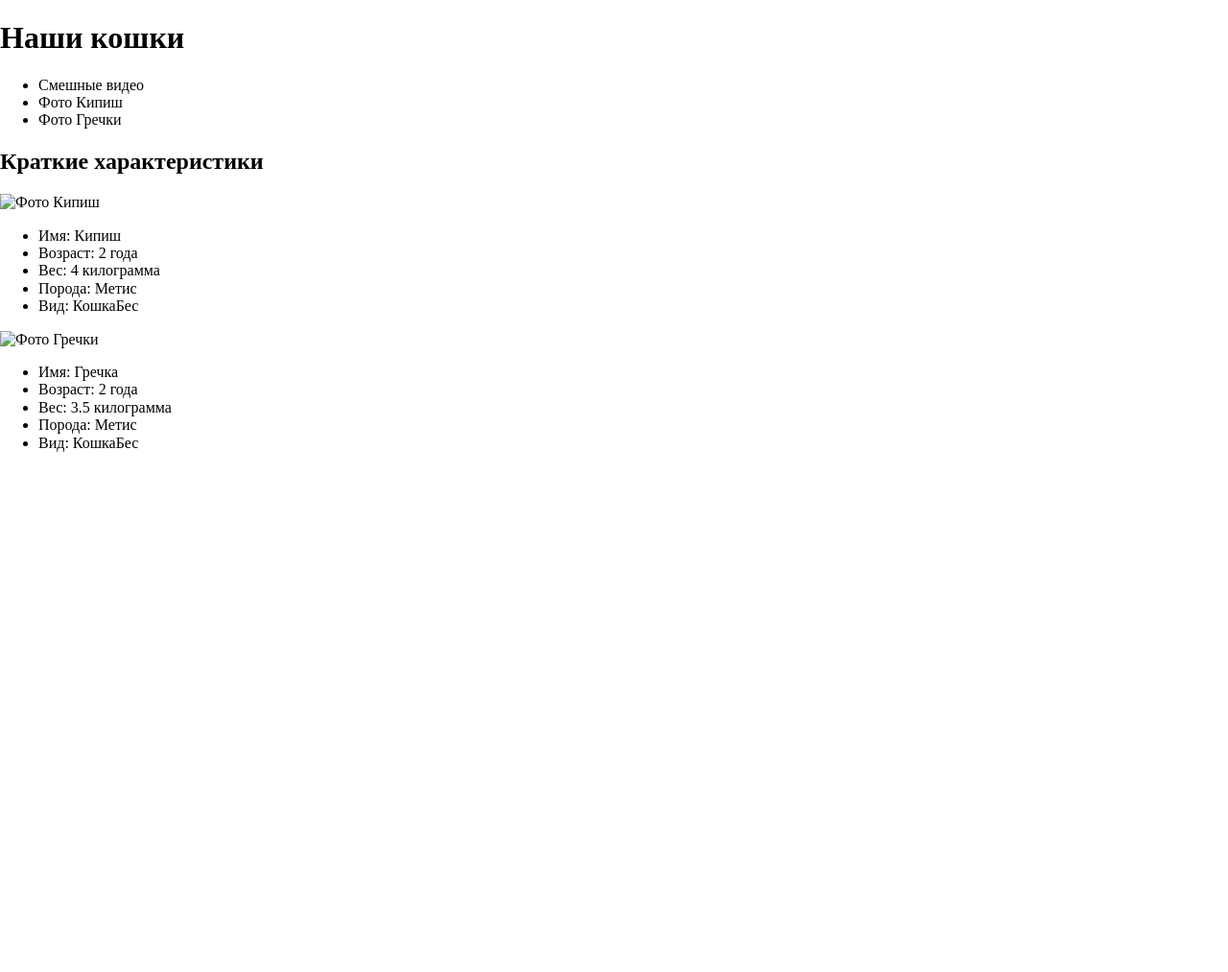
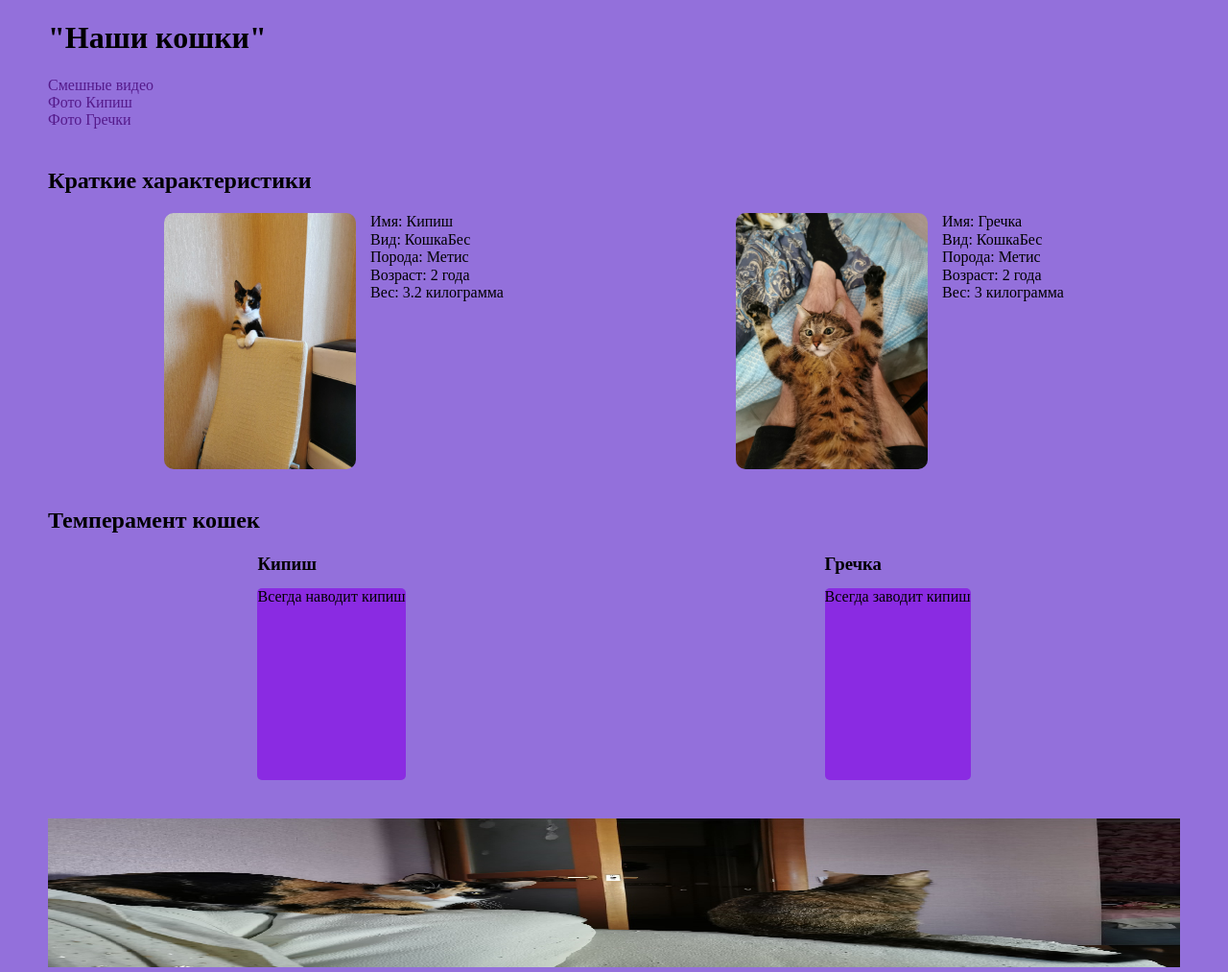
Before and after one commit to Mr12iq/test, a plain HTML site: page index.html in a window 1280 px wide. Shown: the whole page at 96% size. Before the commit the page ends 800 px from the top, so only its background shows below. Drawn offline with Linux system fonts and the light colour scheme.

Commit message:
add some classes

```diff
--- a/css/style.css
+++ b/css/style.css
@@ -0,0 +1,89 @@
+* {
+  margin: 0;
+  padding: 0;
+  list-style: none;
+  text-decoration: none;
+  box-sizing: border-box;
+  font-family: 'Times New Roman', Times, serif;
+  background-color: #9370db;
+}
+
+h2 {
+  margin-bottom: 20px;
+}
+
+/*Header*/
+.header {
+  margin-bottom: 40px;
+}
+
+
+.container {
+  max-width: 1200px;
+  margin-right: auto;
+  margin-left: auto;
+  padding-left: 10px;
+  padding-right: 10px;
+}
+
+.section-charact {
+  margin-bottom: 40px;
+}
+
+.charact-description {
+  display: flex;
+  justify-content: space-around;
+}
+
+.section-charact-kipish {
+  display: flex;
+}
+
+.img-kipish {
+  margin-right: 15px;
+  border-radius: 10px;
+}
+
+.section-charact-grechka {
+  display: flex;
+}
+
+.img-grechka {
+  margin-right: 15px;
+  border-radius: 10px;
+}
+
+.section-temp {
+  margin-bottom: 40px;
+}
+
+.temp-header {
+  margin-bottom: 20px;
+}
+
+.temp-description {
+  display: flex;
+  justify-content: space-around;
+}
+
+.temp-kipish-header,
+.temp-grechka-header {
+  margin-bottom: 15px;
+}
+
+.temp-kipish-color {
+  min-height: 200px;
+  border-radius: 5px;
+  background-color: #8a2be2;
+}
+
+.temp-grechka-color {
+  min-height: 200px;
+  border-radius: 5px;
+  background-color: #8a2be2;
+}
+
+.footer-img {
+  max-height: 155px;
+  width: 100%
+}
--- a/index.html
+++ b/index.html
@@ -1,5 +1,5 @@
 <!DOCTYPE html>
-<html lanr="ru">
+<html lang="ru">
 
   <head>
     <meta charset="UTF-8">
@@ -11,45 +11,73 @@
   </head>
 
   <body>
-    <header>
-      <h1>Наши кошки</h1>
-      <nav>
-        <ul>
-          <li>Смешные видео</li>
-          <li>Фото Кипиш</li>
-          <li>Фото Гречки</li>
-        </ul>
-      </nav>
+    <header class="header">
+      <div class="header-container container">
+        <h1 class="header-container-header">"Наши кошки"</h1>
+        <nav class="header-container-nav">
+          <ul class="header-container-nav-list">
+            <li class="list-item-nav"><a href="">Смешные видео</a></li>
+            <li class="list-item-nav"><a href="">Фото Кипиш</a></li>
+            <li class="list-item-nav"><a href="">Фото Гречки</a></li>
+          </ul>
+        </nav>
+      </div>
     </header>
 
-    <main>
-      <section>
-          <h2>Краткие характеристики</h2>
-          <div>
-            <img src="" alt="Фото Кипиш">
-            <ul>
-              <li>Имя: Кипиш</li>
-              <li>Возраст: 2 года</li>
-              <li>Вес: 4 килограмма</li>
-              <li>Порода: Метис</li>
-              <li>Вид: КошкаБес</li>
-            </ul>
+    <main class="main">
+      <section class="section-charact">
+        <div class="container charact-container">
+          <h2 class="charact-header">Краткие характеристики</h2>
+          <div class="charact-description">
+            <div class="section-charact-kipish">
+              <img src="/img/kipish.jpg" alt="Фото Кипиш" class="img-kipish" style="width: 200px;">
+              <ul class="charact-list">
+                <li class="charact-list-item">Имя: Кипиш</li>
+                <li class="charact-list-item">Вид: КошкаБес</li>
+                <li class="charact-list-item">Порода: Метис</li>
+                <li class="charact-list-item">Возраст: 2 года</li>
+                <li class="charact-list-item">Вес: 3.2 килограмма</li>
+              </ul>
+            </div>
+            <div class="section-charact-grechka">
+              <img src="/img/grechka.jpg" alt="Фото Гречки" class="img-grechka" style="width: 200px;">
+              <ul class="charact-list">
+                <li class="charact-list-item">Имя: Гречка</li>
+                <li class="charact-list-item">Вид: КошкаБес</li>
+                <li class="charact-list-item">Порода: Метис</li>
+                <li class="charact-list-item">Возраст: 2 года</li>
+                <li class="charact-list-item">Вес: 3 килограмма</li>
+              </ul>
+            </div>
           </div>
-          <div>
-            <img src="" alt="Фото Гречки">
-            <ul>
-              <li>Имя: Гречка</li>
-              <li>Возраст: 2 года</li>
-              <li>Вес: 3.5 килограмма</li>
-              <li>Порода: Метис</li>
-              <li>Вид: КошкаБес</li>
-            </ul>
+        </div>
+      </section>
+
+      <section class="section-temp">
+        <div class="container">
+          <h2 class="temp-header">Темперамент кошек</h2>
+          <div class="temp-description">
+            <div class="temp-kipish">
+              <h3 class="temp-kipish-header">Кипиш</h3>
+              <div class="temp-kipish-color">
+              Всегда наводит кипиш
+              </div>
+            </div>
+            <div class="temp-grechka">
+              <h3 class="temp-grechka-header">Гречка</h3>
+              <div class="temp-grechka-color">
+              Всегда заводит кипиш
+              </div>
+            </div>
           </div>
+        </div>
       </section>
     </main>
 
-    <footer>
-
+    <footer class="footer">
+      <div class="container">
+        <img src="/img/dubleCat.jpg" alt="двойные кошки" class="footer-img">
+      </div>
     </footer>
 
   </body>
```
Also changed, not shown: img/dubleCat.jpg (added), img/grechka.jpg (added), img/kipish.jpg (added).
